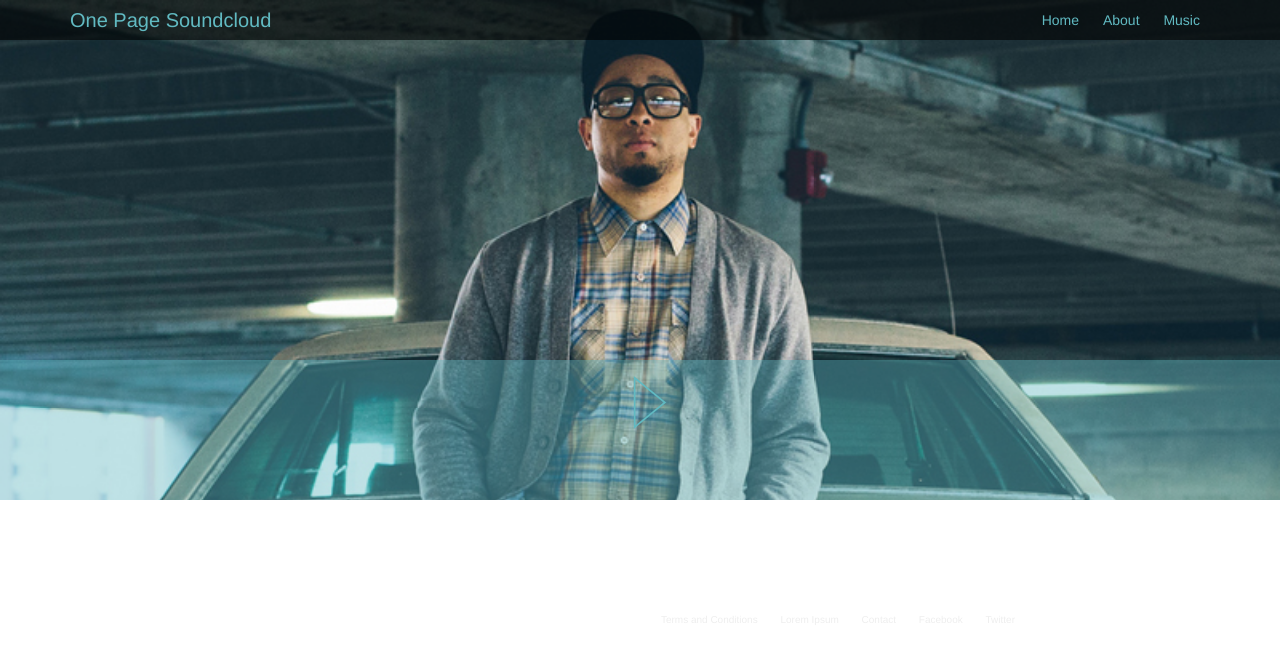
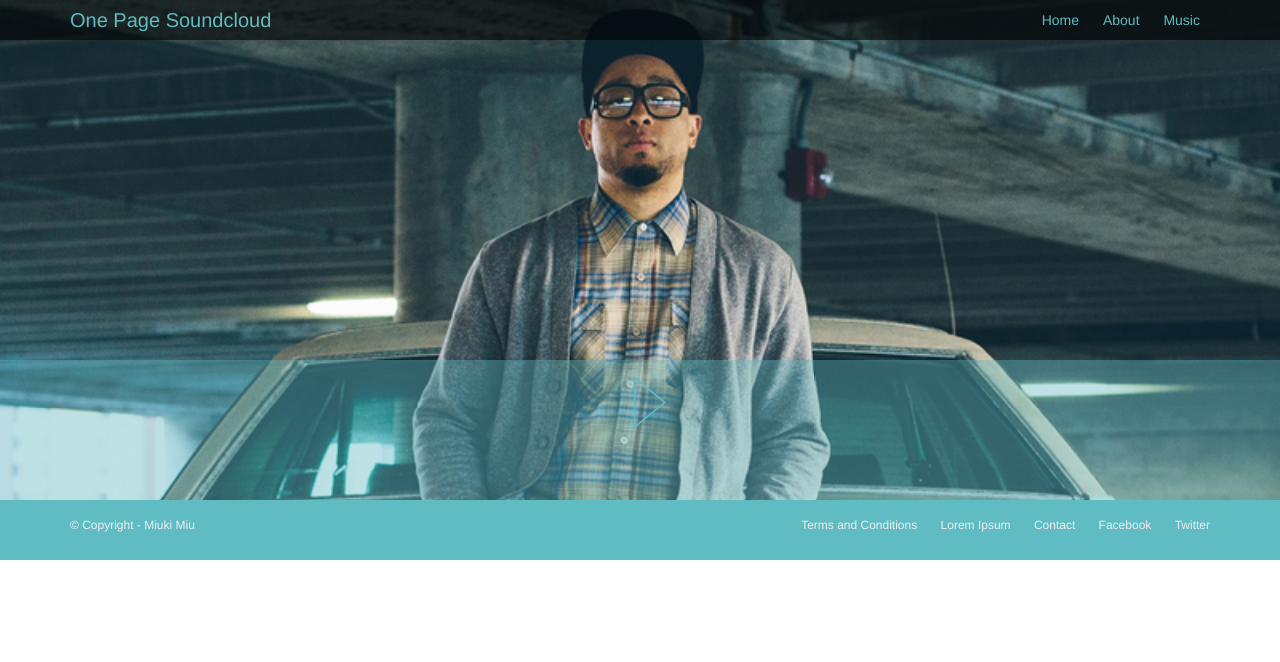
Before and after one commit to miukimiu/one-page-soundcloud, a website: page web/index.html in a window 1280 px wide. Drawn offline with Linux system fonts and the light colour scheme.

Commit message:
Fixed styles

```diff
--- a/sass/helpers/_variables.scss
+++ b/sass/helpers/_variables.scss
@@ -20,6 +20,9 @@ $z-index-main: 10;
 $ops-bg-width: 10000px;
 
 // colors
+$ops-brand: #5fbcc3;
 $ops-white: #fff;
 $ops-black: #000;
 $ops-gray-light: #eee;
+$ops-gray: #a5a6aa;
+$ops-gray-dark: #333333;
--- a/sass/layout/_footer.scss
+++ b/sass/layout/_footer.scss
@@ -1,27 +1,27 @@
 // footer styles
 
 #footer {
-    min-height: 80px;;
-    font-size: 10px;
-    margin-top: $ops-spacing-lg;
-    padding-top: $ops-spacing;
-    padding-bottom: $ops-spacing;
 
-    // layout structure variables
-    $footer-copyright-columns: 4;
-    $footer-menu-columns: 6;
+    // variables
+    $footer-height: 50px;
+
+    // styles
+    color: $ops-gray-light;
+    font-size: 12px;
+    background: $ops-brand;
 
     // layout structure
     .footer-inner {
         @include make-row();
     }
     .footer-copyright {
-        @include make-xs-column(10);
-        @include make-sm-column($footer-copyright-columns);
+        @include make-sm-column(12);
+        @include make-md-column(6);
+        margin: 0;
     }
     .footer-menu {
-        @include make-xs-column(10);
-        @include make-sm-column($footer-menu-columns);
+        @include make-sm-column(12);
+        @include make-md-column(6);
     }
 
     // link styles
@@ -32,34 +32,28 @@
         &:focus,
         &:active {
             text-decoration: none;
-            color: darken($ops-gray-light, 20%);
+            color: $ops-gray;
+        }
+    }
+    .footer-menu {
+        text-align: right;
+        @extend %inline-list;
+
+        a {
+            font-weight: $ops-font-bold;
+        }
+    }
+    .footer-menu,
+    .footer-copyright {
+
+        // tablets landscape above
+        @media (min-width: $screen-md-min) {
+            line-height: $footer-height;
+        }
+        // tablets portrait below
+        @media (max-width: $screen-sm-max) {
+            text-align: left;
+            margin: $ops-spacing-xs 0;
         }
     }
 }
-
-.footer-menu {
-    float: left;
-    text-align: right;
-    @extend %inline-list;
-
-}
-
-.footer-copyright {
-    p {
-        margin: 0;
-    }
-}
-
-.footer-menu,
-.footer-copyright {
-
-    // mobile only
-    @media (max-width: $screen-xs-max) {
-        text-align: left;
-        margin: $ops-spacing-xs 0;
-    }
-    // tablets and up
-    @media (min-width: $screen-sm-min) {
-        @include vertical-align();
-    }
-}
```
Also changed, not shown: assets/css/style.css.
